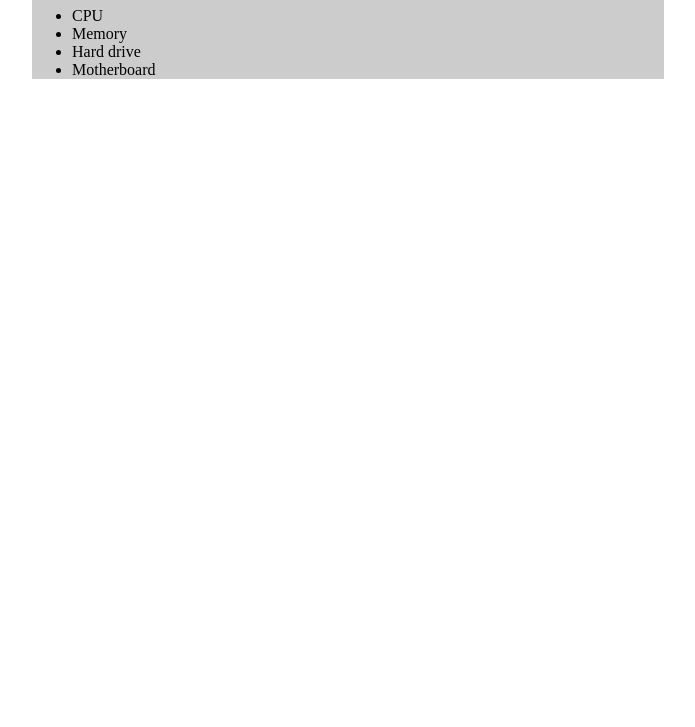
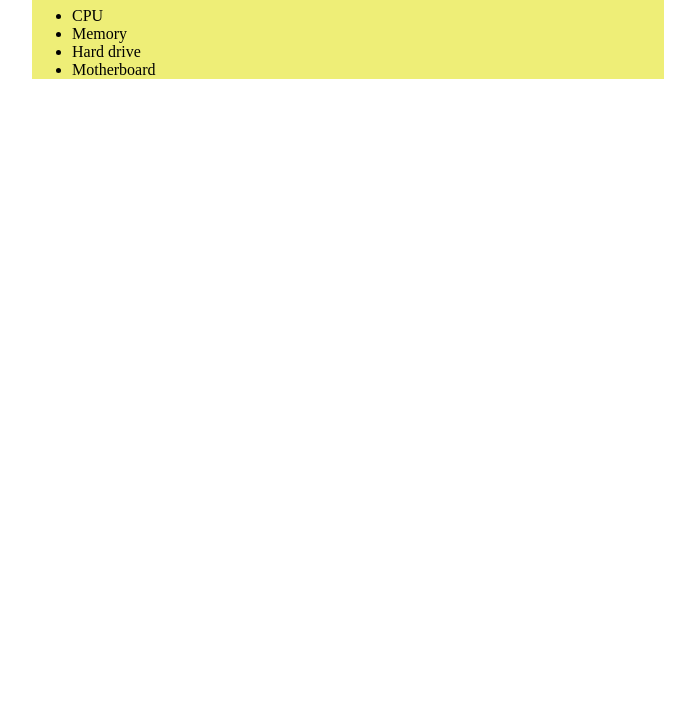
Before and after one commit to benster123/bens-pc-lists, a plain HTML site: page index.html in a window 1280 px wide. Shown: the part 73-800 px from the top of the page, without its empty margins (292-987 px from the left). Drawn offline with Linux system fonts and the light colour scheme.

Commit message:
linking up style sheet

```diff
--- /dev/null
+++ b/assets/css/styles.css
@@ -0,0 +1,178 @@
+
+
+
+
+
+
+
+
+
+
+
+
+
+
+
+
+
+
+
+
+
+
+
+
+
+
+
+
+
+
+
+
+
+
+
+
+
+
+
+
+
+
+
+
+
+
+
+
+
+
+
+
+
+
+
+
+
+
+
+
+
+
+
+
+
+
+
+
+
+
+
+
+
+
+
+
+
+
+
+
+
+
+
+
+
+
+
+
+
+
+
+
+
+
+
+
+
+
+
+
+
+
+
+
+
+
+
+
+
+
+
+
+
+
+
+
+
+
+
+
+
+
+
+
+
+
+
+
+
+
+
+
+
+
+
+
+
+
+
+
+
+
+
+
+
+
+
+
+
+
+
+
+
+
+
+
+
+
+
+
+
+
+
+
+
+
+
+
+
+
+
+
+
+.list-container{
+	width:50%;
+	margin:0 auto;
+	background:#ee7;
+}
--- a/index.html
+++ b/index.html
@@ -3,9 +3,10 @@
     <head>
         <meta charset="utf-8">
         <title>My gaming pc list</title>
+        <link rel="stylesheet" type="text/css" href="assets/css/styles.css">
     </head>
     <body>
-	<div style="width:50%;margin:0 auto;background:#ccc">
+	<div class="list-container">
          <h1>My gaming pc list</h1>
          <ul>
          	<li>CPU</li>
```
